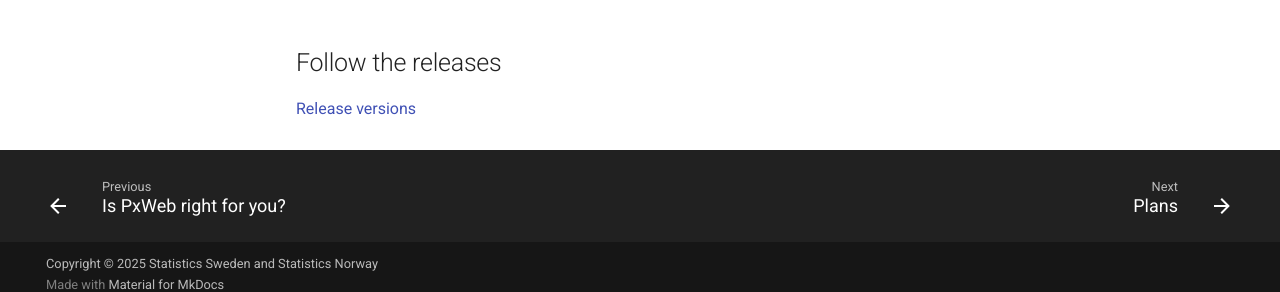
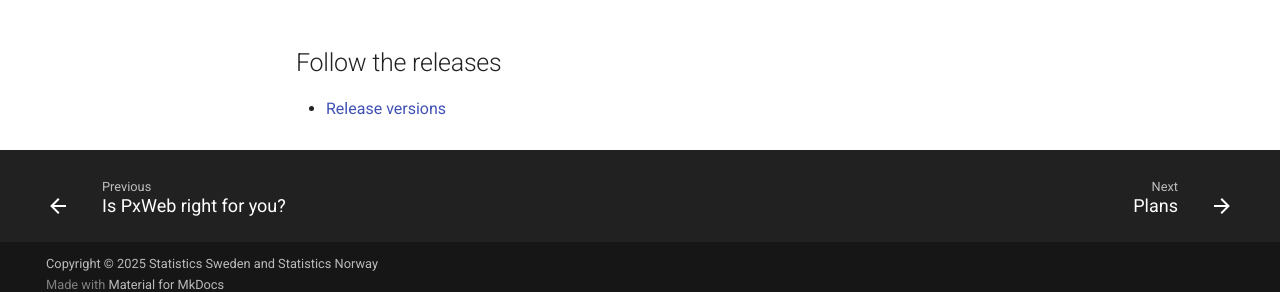
Before and after one commit to PxTools/pxtools.github.io, an MkDocs documentation site: the page built from docs/PxWeb2/project/demo.md, in a window 1280 px wide. Shown: the part 593-885 px from the top of the page. Built offline with MkDocs 1.6.1 and Material for MkDocs 9.7.7, drawn with Linux system fonts in a browser that asks for light colours; comment, search, counter and statistics services are not loaded.

```diff
--- a/docs/PxWeb2/project/demo.md
+++ b/docs/PxWeb2/project/demo.md
@@ -11,4 +11,4 @@ You are free to test PxWeb2 with your own data. It works both with px-files and
 - [Read the documentation](https://www.pxtools.net/documentation/overview/)
 
 ## Follow the releases
-[Release versions](https://github.com/PxTools/PxWeb2/releases)
+- [Release versions](https://github.com/PxTools/PxWeb2/releases)
```
